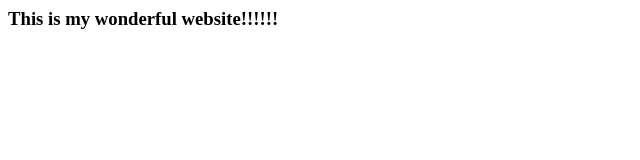
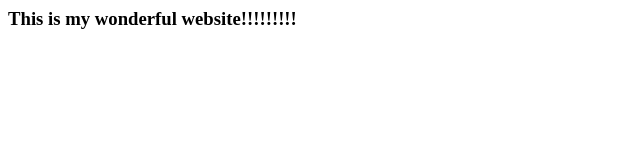
Before and after one commit to flaviostutz/aws-serverless-static-website, a website: page static/index.html in a window 1280 px wide. Shown: the full height of the page, 0-640 px from the left. Drawn offline with Linux system fonts and the light colour scheme.

Commit message:
even more!

```diff
--- a/static/index.html
+++ b/static/index.html
@@ -1,5 +1,5 @@
 <html>
     <body>
-        <h3>This is my wonderful website!!!!!!</h3>
+        <h3>This is my wonderful website!!!!!!!!!</h3>
     </body>
 </html>
```
